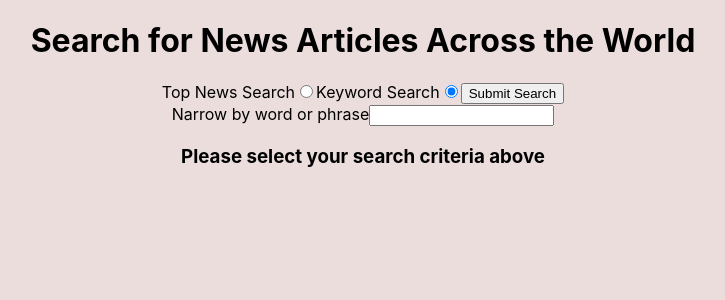
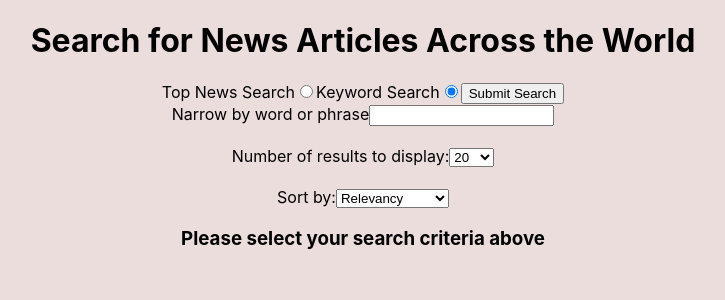
Before and after one commit to alexandermagee/NewsAPI-Project, a React (Create React App) app: page / in a window 1280 px wide. Both pictures are taken after a click on the radio button 728 px from the left and 91 px from the top of the page. Shown: the top 300 px of the page, without its empty margins (277-1002 px from the left). Built offline with nearby package versions, Linux system fonts and the light colour scheme.

Commit message:
adding the ResultsParameters module to allow users to modify search results formats and types of search

```diff
--- a/src/AppContainer.js
+++ b/src/AppContainer.js
@@ -4,6 +4,7 @@ import {DisplayResults} from './DisplayResults';
 import {CategorySelector} from './CategorySelector';
 import {KeywordSearch} from './KeywordSearch';
 import {SelectSearchType} from './SelectSearchType';
+import {ResultsParameters} from './ResultsParameters';
 
 const apikey = "apiKey=60b5ca9165374ce1987da329db6a4e4c";
 
@@ -20,6 +21,8 @@ export class AppContainer extends React.Component {
             loadedStatus: "not loaded",
             userSearchEncoded : "",
             userSearch: "",
+            sortBy: "publishedAt",
+            pageSize: 50,
             activeSearchType: "top results",
             everythingSearchDisplay: "hidden",
             topNewsSearchDisplay: "hidden",
@@ -75,9 +78,15 @@ export class AppContainer extends React.Component {
         console.log(newSearch,newSearchEncoded)
     }
 
+    updateResultsParameters = (newParameterType,newParameterValue) => {
+        this.setState({
+        [newParameterType]: newParameterValue
+        })
+    }
+
     getData = () => {
         const searchTopNews = (`http://newsapi.org/v2/top-headlines?country=${this.state.activeCountryCode}&category=${this.state.activeCategory}&${apikey}`)
-        const searchAllNews = (`http://newsapi.org/v2/everything?qInTitle=${this.state.userSearchEncoded}&${apikey}`);
+        const searchAllNews = (`http://newsapi.org/v2/everything?qInTitle=${this.state.userSearchEncoded}&pageSize=${this.state.pageSize}&sortBy=${this.state.sortBy}&${apikey}`);
         let currentSearch = null;
         (this.state.activeSearchType === "top results") ? currentSearch=searchTopNews : currentSearch=searchAllNews;
         if(currentSearch){
@@ -147,6 +156,11 @@ export class AppContainer extends React.Component {
         everythingSearchDisplay={this.state.everythingSearchDisplay}
         />
 
+        <ResultsParameters
+            updateResultsParameters={this.updateResultsParameters}
+            everythingSearchDisplay={this.state.everythingSearchDisplay}
+        />
+
         {(this.state.loadedStatus === "loaded" && this.state.activeSearchType === "top results") ?
             (<h4>{this.state.activeCategory} Results in {this.state.activeCountry}</h4>) :
          (this.state.loadedStatus === "loaded" && this.state.activeSearchType === "everything" ? <h4>Top Results Containing {this.state.userSearch}</h4> : null)}
--- a/src/EndpointParameterInfo.js
+++ b/src/EndpointParameterInfo.js
@@ -137,6 +137,14 @@ get list () {
 }
 }
 
-export const categories = ["business", "entertainment", "general", "health", "science", "sports", "technology"]
+export const categories = ["business", "entertainment", "general", "health", "science", "sports", "technology"];
 
-export const sortParameters = ["publishedAt","relevancy","popularity","publishedAt"]
+export const sortParameters = {
+    relevancy : "Relevancy",
+    publishedAt : "Date Published",
+    popularity: "Popularity"
+}
+
+export const pageSizeIntervals = [20,40,60,80,100];
+
+export const languages = ["ar","de","en","es","fr","he","it","nl","no","pt","ru","se","ud","zh"];
--- /dev/null
+++ b/src/ResultsParameters.js
@@ -0,0 +1,38 @@
+import React from 'react';
+import {sortParameters,pageSizeIntervals} from './EndpointParameterInfo';
+
+export class ResultsParameters extends React.Component {
+
+    handleChange = e => {
+        this.props.updateResultsParameters(e.target.id,e.target.value)
+    }
+
+    render() {
+        return (
+            <div>
+            <br></br>
+            <section>
+            <label for="pageSize">Number of results to display:</label>
+            <select id="pageSize" onChange={this.handleChange} >
+                {pageSizeIntervals.map((int,i) =>{
+                    return(
+                        <option value={int} id={i}>{int}</option>
+                    );
+                })}
+            </select>
+            </section>
+            <section className={`${this.props.everythingSearchDisplay}`}>
+            <br></br>
+            <label for="sortBy">Sort by:</label>
+            <select id="sortBy" onChange={this.handleChange} >
+                {Object.keys(sortParameters).map((int,i) =>{
+                    return(
+                    <option value={int} id={i}>{sortParameters[int]}</option>
+                    );
+                })}
+            </select>
+            </section>
+            </div>
+        )
+    }
+}
```
